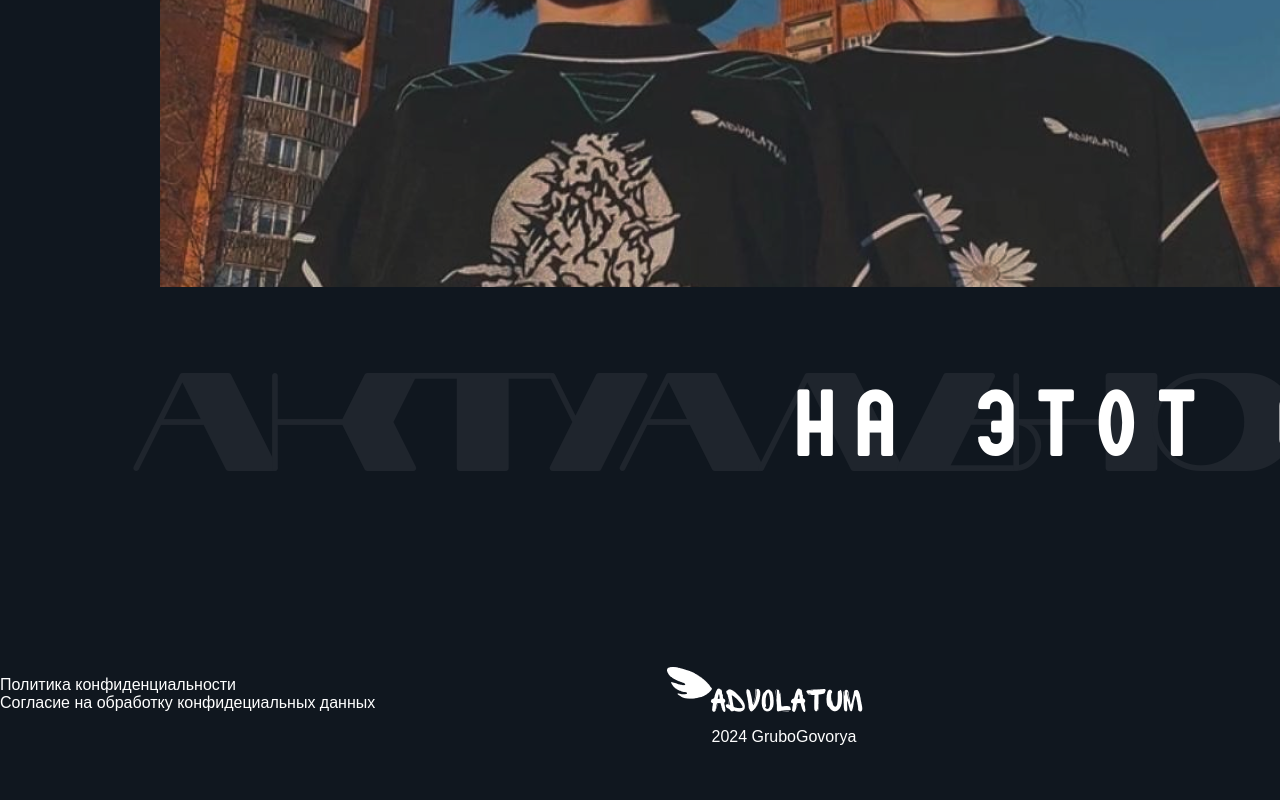
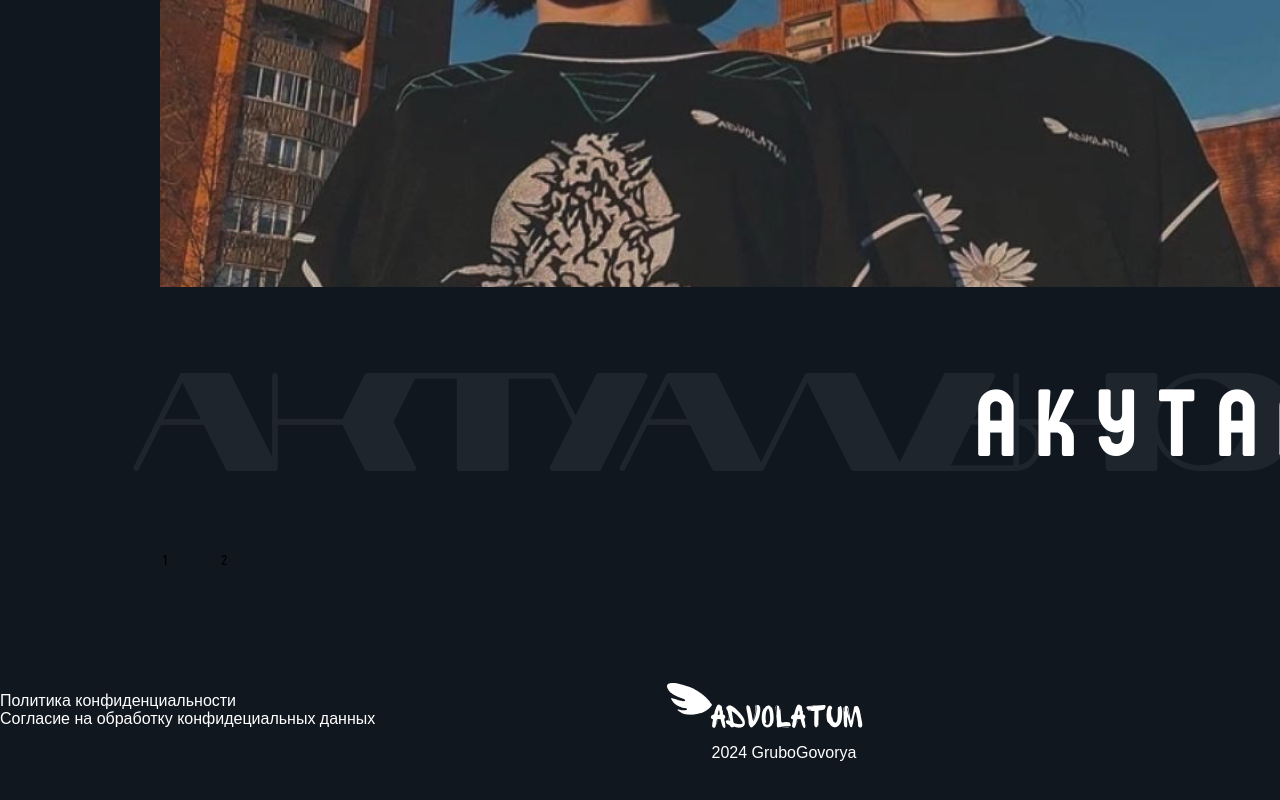
Before and after one commit to bogush01/bogush.github.io, a React (Create React App) app: page / in a window 1280 px wide. Shown: the part 1698-2498 px from the top of the page. Built offline with nearby package versions, Linux system fonts and the light colour scheme.

Commit message:
prepare current products list component

```diff
--- /dev/null
+++ b/src/components/CurrentProductsList/index.css
@@ -0,0 +1,9 @@
+.current-products-list {
+  margin: 0;
+  padding: 0;
+  list-style: none;
+  display: flex;
+  gap: 50px;
+  width: var(--central-block-width);
+  margin: 0 auto;
+}
--- /dev/null
+++ b/src/components/CurrentProductsList/index.jsx
@@ -0,0 +1,12 @@
+import "./index.css";
+
+const CurrentProductsList = () => {
+  return (
+    <ul className="current-products-list">
+      <li>1</li>
+      <li>2</li>
+    </ul>
+  );
+};
+
+export default CurrentProductsList;
--- a/src/pages/MainPage/index.jsx
+++ b/src/pages/MainPage/index.jsx
@@ -2,6 +2,7 @@
 
 import HeroBlock from "../../components/HeroBlock";
 import BackTextHeader from "../../components/BackTextHeader";
+import CurrentProductsList from "../../components/CurrentProductsList";
 
 import mainCarouselPreview from "../../img/main-carousel/main_carousel_preview.png";
 
@@ -35,8 +36,9 @@
           backTextClassName="back-text-class"
           childrenContainerClassName="children-container-right"
         >
-          <h2 className="children-class">На этот сезон</h2>
+          <h2 className="children-class">Акутальное</h2>
         </BackTextHeader>
+        <CurrentProductsList />
       </section>
     </>
   );
--- a/src/vars.css
+++ b/src/vars.css
@@ -2,4 +2,5 @@
   --main-width: 1568px;
   --gray-back-text: #1f252d;
   --main-yellow: #d1c12b;
+  --central-block-width: 1248px;
 }
```
